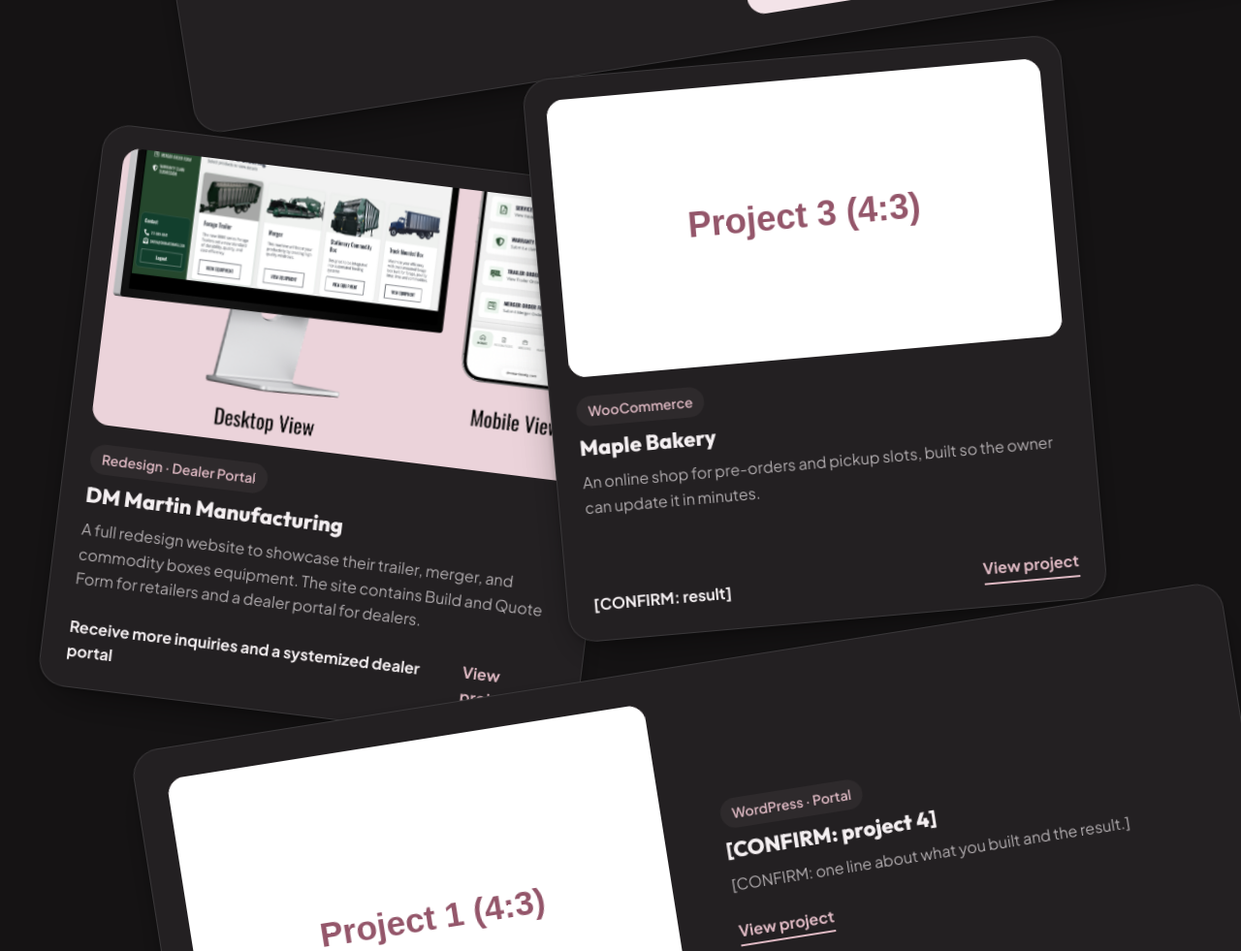
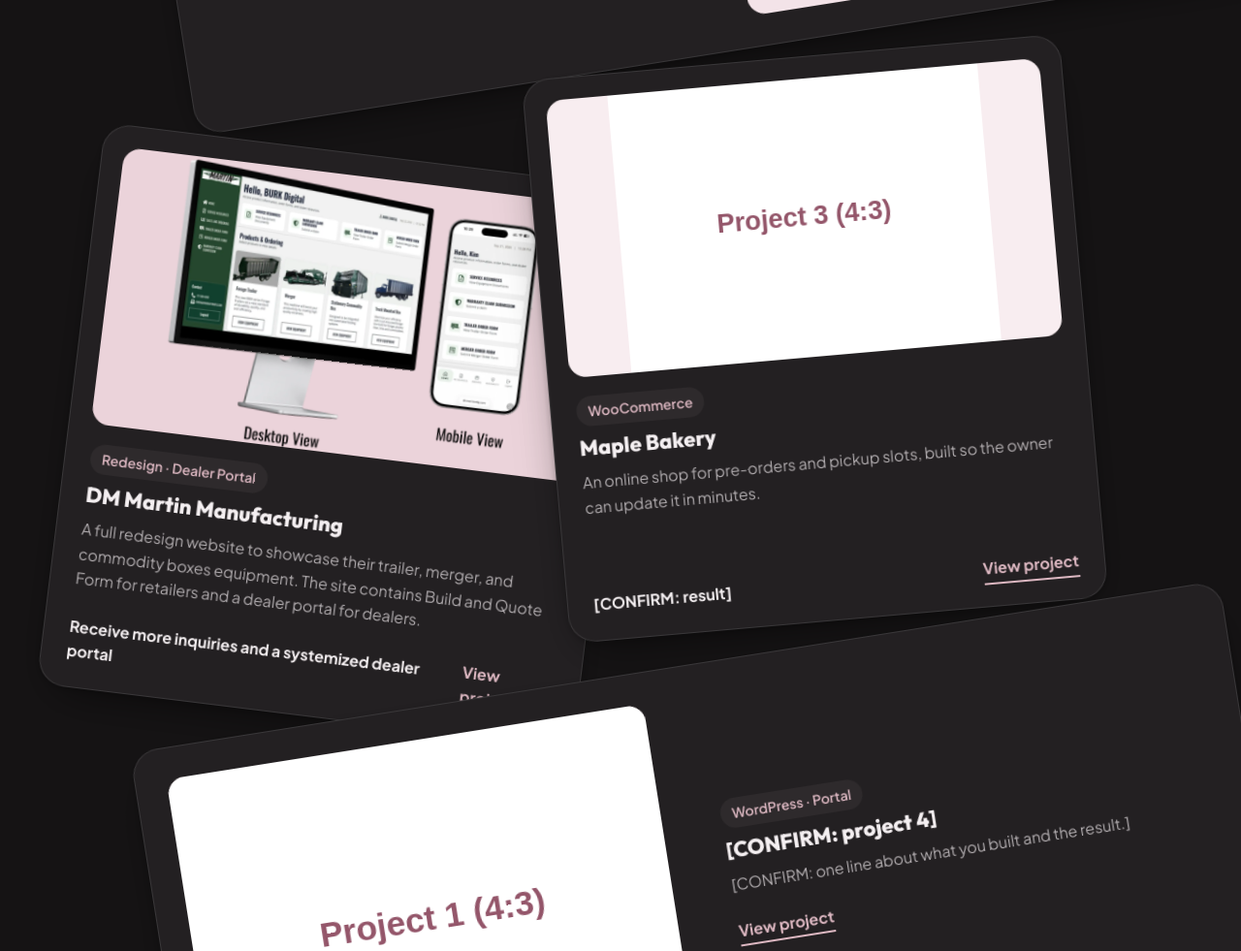
Before and after one commit to kimberlygracedestriza/personal-website, an Astro site: page / in a window 1280 px wide. Shown: the part 1633-2614 px from the top of the page at 97% size. Built offline with nearby package versions, Linux system fonts and the light colour scheme; Astro itself is replaced by a stand-in of ours.

Commit message:
Change DM Martin featured image

```diff
--- a/src/sections/Work.astro
+++ b/src/sections/Work.astro
@@ -9,7 +9,7 @@ const { id } = Astro.props
 
 const projects = [
   { title: 'Urpal Care Services', tag: 'WordPress · Healthcare Provider', image: '/img/urpal-care.webp', text: ' A booking-first site for a NDIS Service Provider in Melbourne, Australia with online scheduling and service pages.', tech: ['WordPress', 'Elementor', 'Booking'], link: 'https://urpalcareservices.com.au/', color: '#F3E3E8', badge: 'Live site' },
-  { title: 'DM Martin Manufacturing', tag: 'Redesign · Dealer Portal', image: '/img/DM-Martin-redesigned.webp', text: 'A full redesign website to showcase their trailer, merger, and commodity boxes equipment. The site contains Build and Quote Form for retailers and a dealer portal for dealers.', tech: ['WordPress', 'Elementor', 'Custom CSS and Javascript'], link: '#', color: '#EBD3DA', metric: 'Receive more inquiries and a systemized dealer portal' },
+  { title: 'DM Martin Manufacturing', tag: 'Redesign · Dealer Portal', image: '/img/DM-Martin-portal.webp', text: 'A full redesign website to showcase their trailer, merger, and commodity boxes equipment. The site contains Build and Quote Form for retailers and a dealer portal for dealers.', tech: ['WordPress', 'Elementor', 'Custom CSS and Javascript'], link: '#', color: '#EBD3DA', metric: 'Receive more inquiries and a systemized dealer portal' },
   { title: 'Maple Bakery', tag: 'WooCommerce', image: '/img/project-3.svg', text: 'An online shop for pre-orders and pickup slots, built so the owner can update it in minutes.', tech: ['WooCommerce', 'Figma', 'Stripe'], link: '#', color: '#F8EDF0', metric: '[CONFIRM: result]' },
   { title: '[CONFIRM: project 4]', tag: 'WordPress · Portal', image: '/img/project-1.svg', text: '[CONFIRM: one line about what you built and the result.]', tech: ['WordPress'], link: '#', color: '#EBD3DA' },
 ] as { title: string; tag: string; image: string; text: string; tech: string[]; link: string; color: string; badge?: string; metric?: string }[]
@@ -57,7 +57,7 @@ const flip = (i: number) => wide(i) && Math.floor(i / 3) % 2 === 1
   .wk-wide.wk-flip .wk-body { order: 0; }
   .wk-art { position: relative; aspect-ratio: 16 / 9; border-radius: 18px; overflow: hidden; }
   .wk-wide .wk-art { aspect-ratio: 4 / 3; }
-  .wk-art img { width: 100%; height: 100%; object-fit: cover; transition: transform 0.6s var(--ease); }
+  .wk-art img { width: 100%; height: 100%; object-fit: contain; transition: transform 0.6s var(--ease); }
   .wk-card:hover .wk-art img { transform: scale(1.04); }
   .wk-badge { position: absolute; top: 14px; right: 14px; padding: 5px 12px; border-radius: 99px; background: var(--bg); color: var(--ink); font-size: var(--fs-xs); font-weight: 600; }
   .wk-body { flex: 1; padding: 20px 4px 0; display: flex; flex-direction: column; align-items: flex-start; gap: 10px; }
```
Also changed, not shown: public/img/DM-Martin-portal.webp (added).
